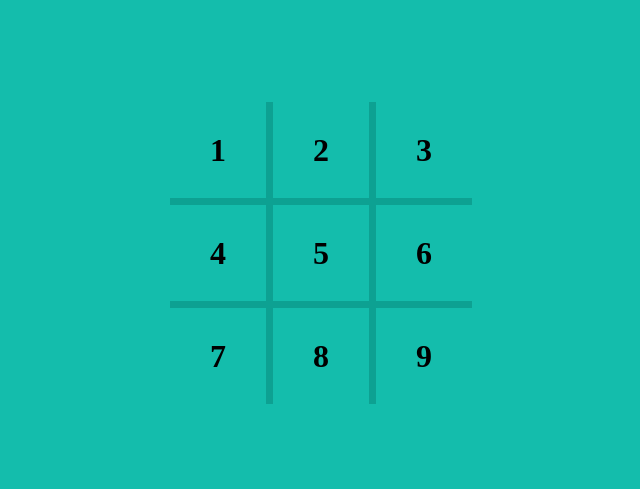
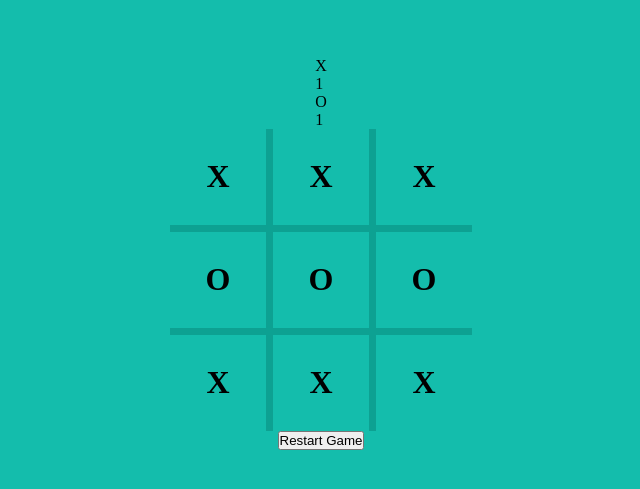
Before and after one commit to fanuelH/top-tic-tac-toe, a plain HTML site: page index.html in a window 1280 px wide. Shown: the part 147-636 px from the top of the page, without its empty margins (319-959 px from the left). Drawn offline with Linux system fonts and the light colour scheme.

Commit message:
feat(app): add restart button and player icons to header

```diff
--- a/index.html
+++ b/index.html
@@ -8,20 +8,35 @@
     <script src="/assets/js/script.js" defer></script>
   </head>
   <body>
+    <header>
+      <div class="x-wrapper">
+        <p>X</p>
+        <p>1</p>
+      </div>
+      <div class="o-wrapper">
+        <p>O</p>
+        <p>1</p>
+      </div>
+    </header>
+    <main>
       <div class="top-wrapper">
-      <div class="box box1">1</div>
-      <div class="box box2">2</div>
-      <div class="box box3">3</div>
+        <div class="box box1">X</div>
+        <div class="box box2">X</div>
+        <div class="box box3">X</div>
       </div>
       <div class="middle-wrapper">
-      <div class="box box4">4</div>
-      <div class="box box5">5</div>
-      <div class="box box6">6</div>
+        <div class="box box4">O</div>
+        <div class="box box5">O</div>
+        <div class="box box6">O</div>
       </div>
       <div class="bottom-wrapper">
-      <div class="box box7">7</div>
-      <div class="box box8">8</div>
-      <div class="box box9">9</div>
+        <div class="box box7">X</div>
+        <div class="box box8">X</div>
+        <div class="box box9">X</div>
       </div>
+    </main>
+    <footer>
+      <button>Restart Game</button>
+    </footer>
   </body>
 </html>
```
Lines whose indentation alone changed are shown as unchanged.
